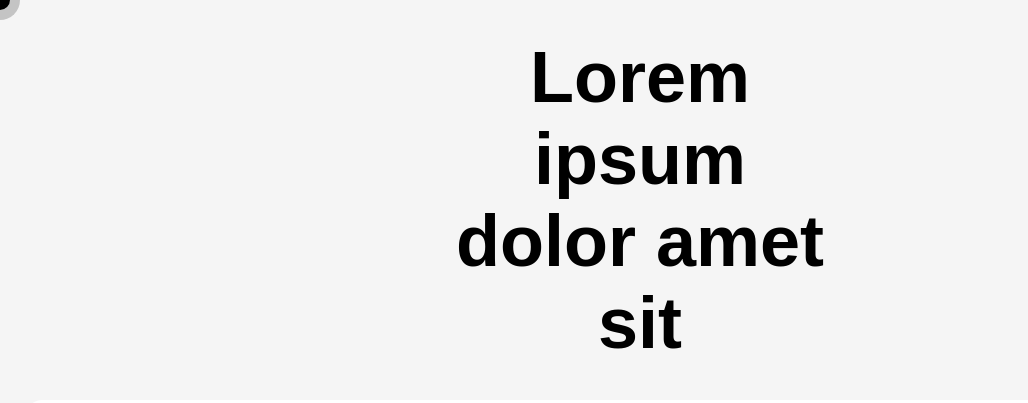
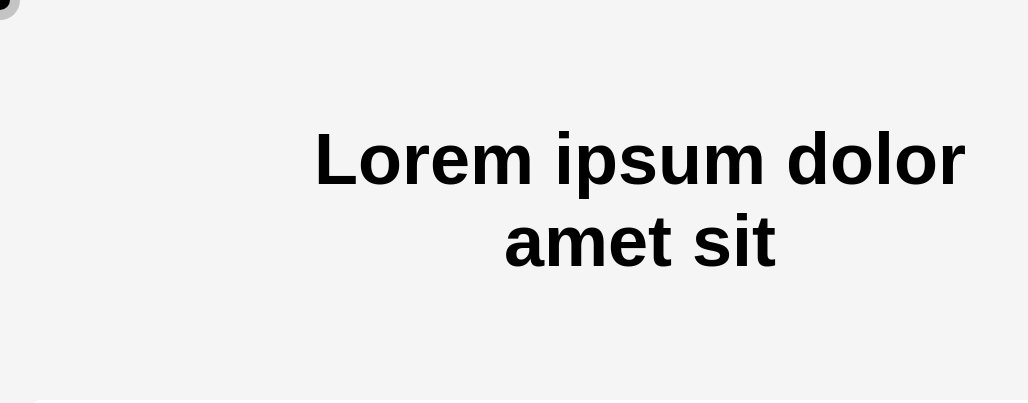
Before and after one commit to avneradan/Work, a plain HTML site: page index.html in a window 1280 px wide. Shown: the top 403 px of the page, without its empty margins (0-1028 px from the left). Drawn offline with Linux system fonts and the light colour scheme; a web font is replaced by a local one.

Commit message:
Update styles.css

```diff
--- a/styles.css
+++ b/styles.css
@@ -18,12 +18,13 @@ body {
 .hero {
     text-align: center;
     height: 50vh;
-    width: 30vw;
+    width: calc(100% - 20vw); /* 100% width minus 10vw padding from both sides */
     font-size: 72px;
     font-weight: bold;
     display: flex;
     align-items: center;
     justify-content: center;
+    padding: 0 10vw; /* 10vw padding on both sides */
 }
 
 .hero-container {
```
